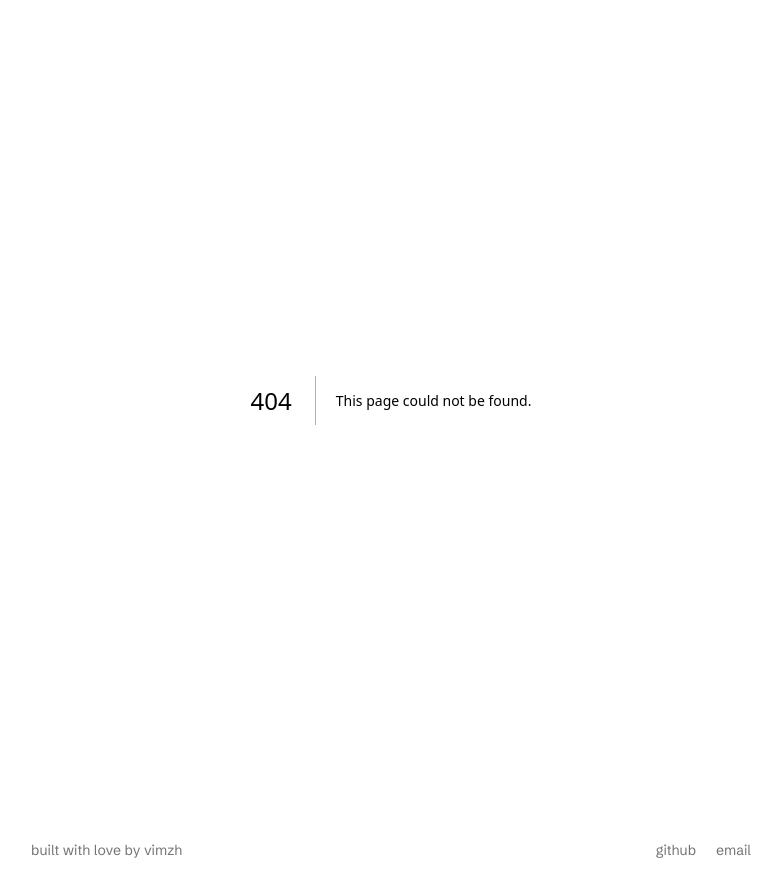
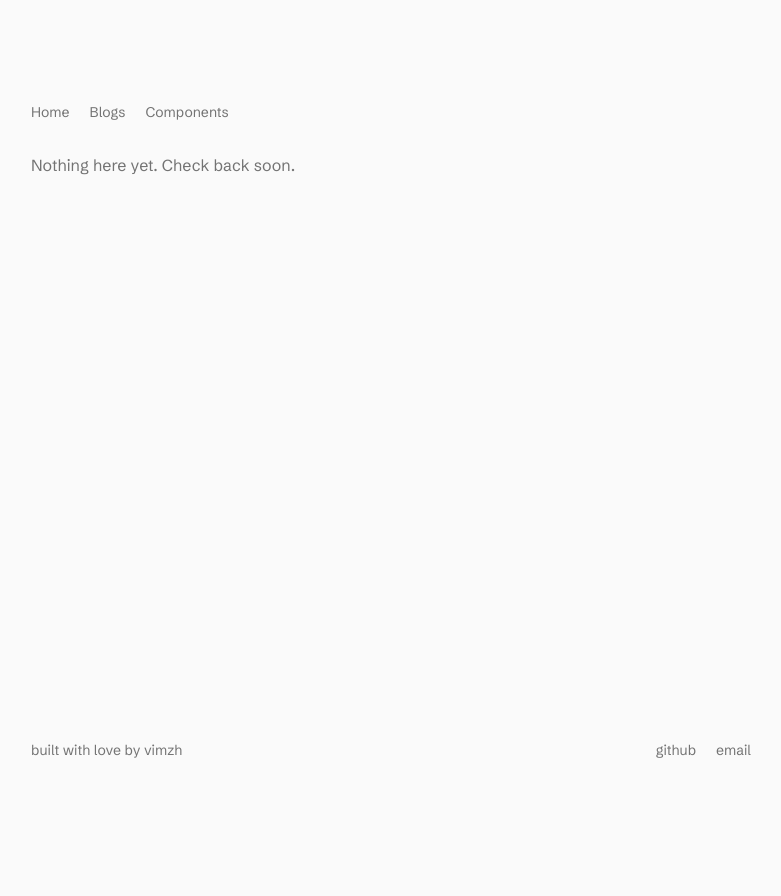
Before and after one commit to vimzh/portfolio, a Next.js app: page /components in a window 1280 px wide. Before the commit this address had no page. Shown: the top 896 px of the page, without its empty margins (249-1030 px from the left). After the commit the page ends 800 px from the top, so only its background shows below. Built offline with nearby package versions, Linux system fonts and the light colour scheme; some icons are missing.

Commit message:
feat: add components index placeholder

```diff
--- /dev/null
+++ b/app/components/page.tsx
@@ -0,0 +1,15 @@
+import { NavBar } from "@/components/NavBar";
+import { emptyState } from "@/lib/data";
+
+export default function ComponentsPage() {
+  return (
+    <main className="flex flex-1 flex-col pt-24">
+      <div className="flex w-full flex-col gap-6">
+        <NavBar />
+        <p className="text-base leading-relaxed text-muted-foreground">
+          {emptyState}
+        </p>
+      </div>
+    </main>
+  );
+}
```
